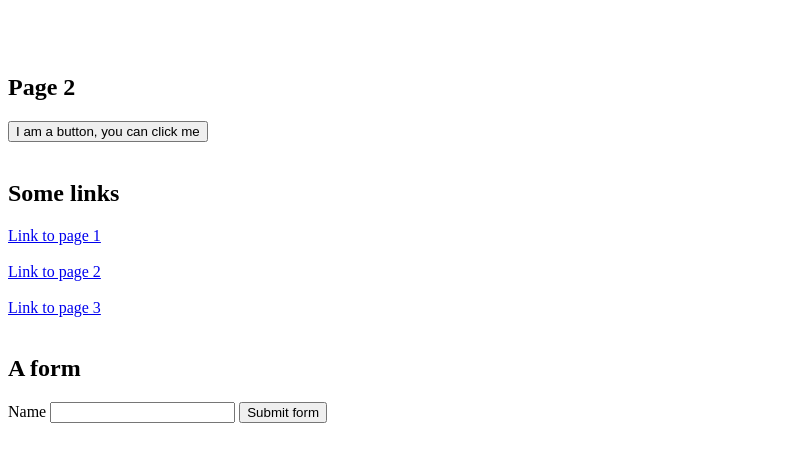
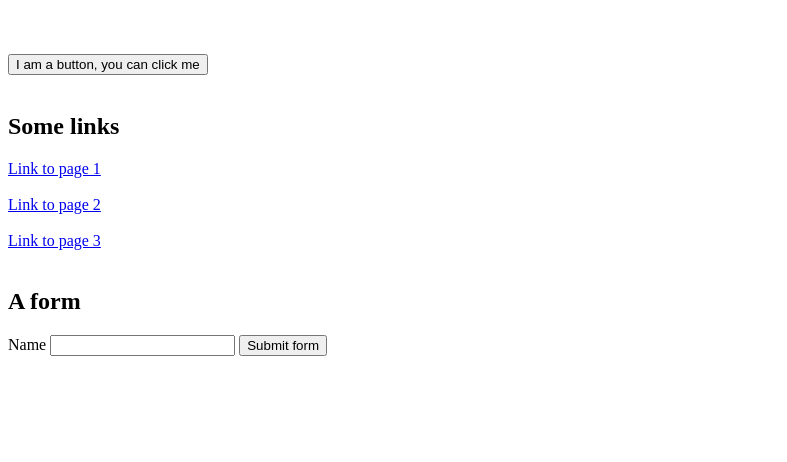
Before and after one commit to tim-harrison-tbox/afc1, a plain HTML site: page page-1.html in a window 1280 px wide. Shown: the part 48-510 px from the top of the page, without its empty margins (0-787 px from the left). Drawn offline with Linux system fonts and the light colour scheme.

Commit message:
Update page-1.html

```diff
--- a/page-1.html
+++ b/page-1.html
@@ -1,4 +1,3 @@
-
 <html>
 <head>
 
@@ -24,15 +23,15 @@ height="0" width="0" style="display:none;visibility:hidden"></iframe></noscript>
     <h1>Hello Samantha, welcome to your GTM training site!</h1>
     <br>
     <br>
-  <h2>Page 2</h2>
+
     <button class="button">I am a button, you can click me</button>
     <br><br>
     <h2>Some links</h2>
-    <a href="/page-1.html">Link to page 1</a>
+    <a href="/page-1.html" class="text-link">Link to page 1</a>
     <br><br>
-    <a href="/page-2.html">Link to page 2</a>
+    <a href="/page-2.html" class="text-link">Link to page 2</a>
     <br><br>
-    <a href="/page-3.html">Link to page 3</a>
+    <a href="/page-3.html" class="text-link">Link to page 3</a>
 
     <br>
     <br>
```
